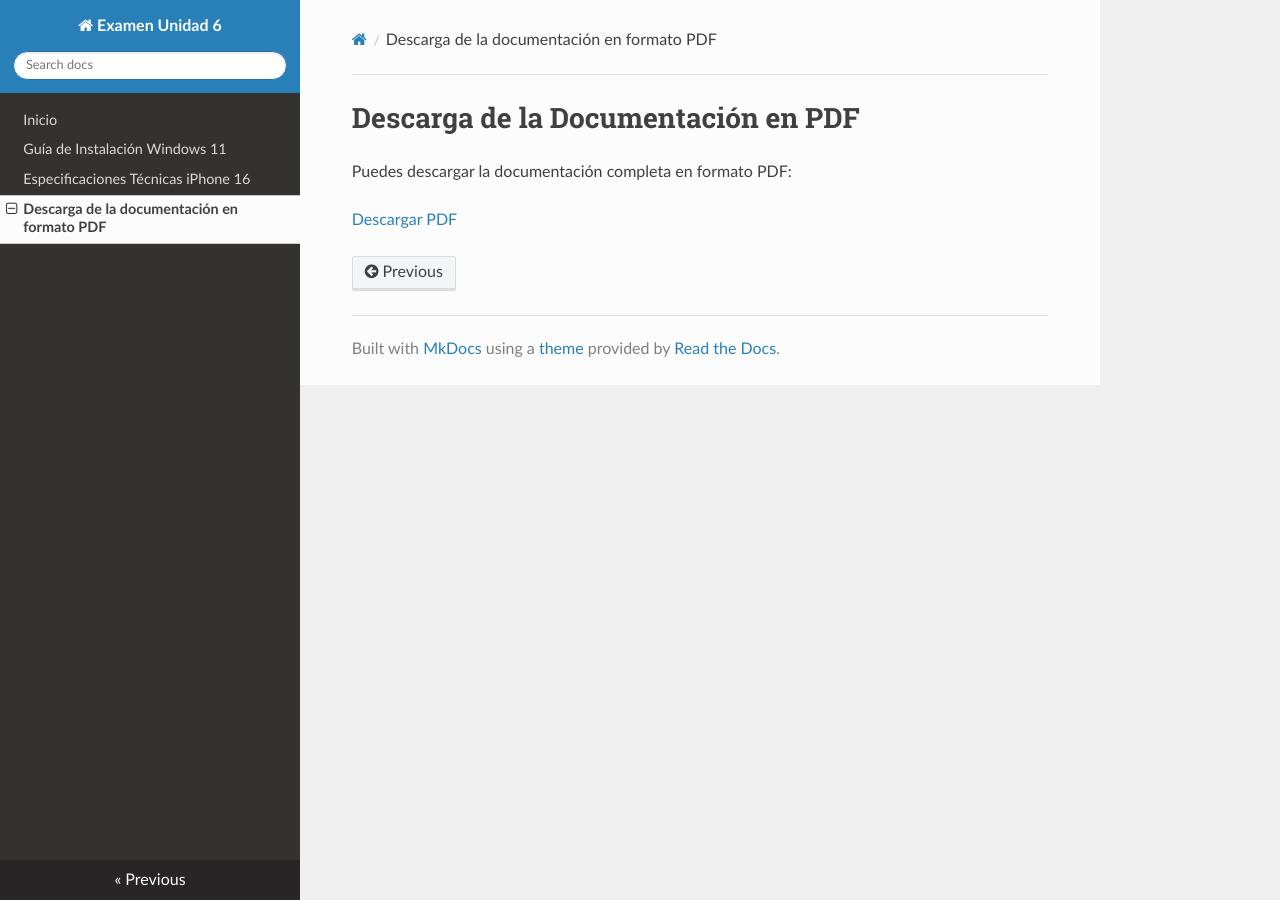
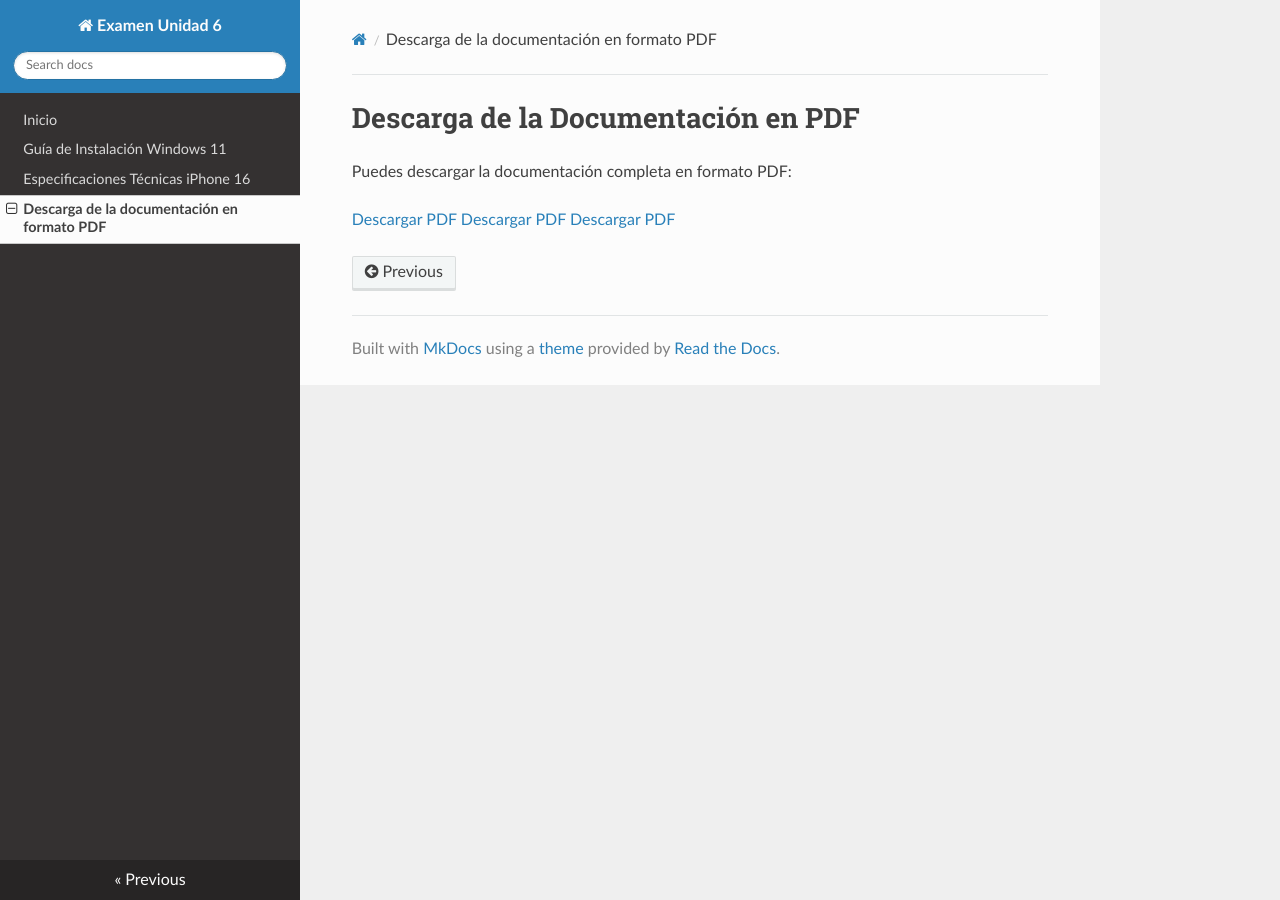
Before and after one commit to Vitor647/Examen_Unidad_6, an MkDocs documentation site: the page built from docs/Descarga_pdf.md, in a window 1280 px wide. Built offline with MkDocs 1.6.1, drawn with Linux system fonts in a browser that asks for light colours; nearby versions of some CDN libraries.

Commit message:
Arreglado

```diff
--- a/docs/Descarga_pdf.md
+++ b/docs/Descarga_pdf.md
@@ -3,3 +3,5 @@
 Puedes descargar la documentación completa en formato PDF:
 
 [Descargar PDF](documentacion.pdf)
+[Descargar PDF](Especificaciones_iphone16.pdf)
+[Descargar PDF](Instalacion_windows11.pdf)
```
Also changed, not shown: 3 other files.
